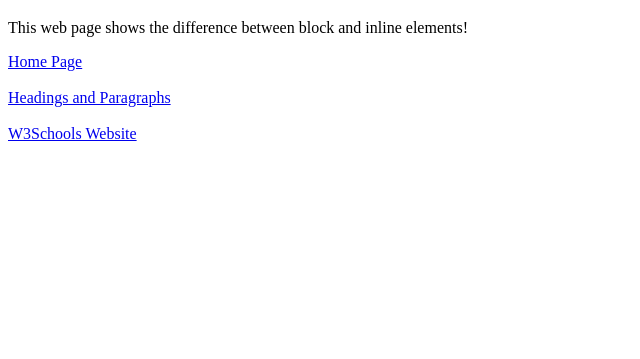
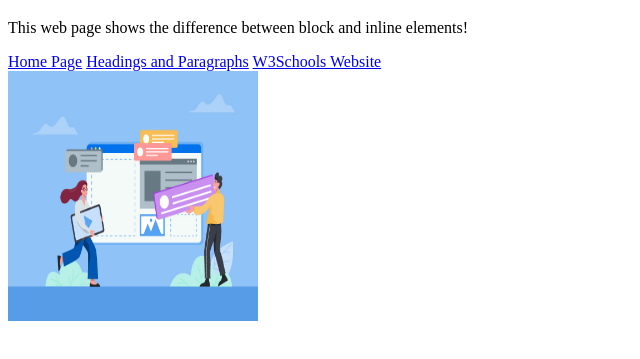
Before and after one commit to bukunmilekeatere/html-practice, a plain HTML site: page links-and-images.html in a window 1280 px wide. Shown: the part 61-420 px from the top of the page, without its empty margins (0-640 px from the left). Drawn offline with Linux system fonts and the light colour scheme.

Commit message:
Image Add

```diff
--- a/links-and-images.html
+++ b/links-and-images.html
@@ -12,14 +12,23 @@
     <p>This web page shows the difference between block and inline elements!</p>
 
     <a href="index.html">Home Page</a>
-    <br />
-    <br />
     <a href="headings-and-paragraphs.html">Headings and Paragraphs</a>
-    <br />
-    <br />
     <a href="https://www.w3schools.com/"  target="_blank">W3Schools Website</a>
     <br />
-    <br />
+<!--
+    This is an example of an image tag.
+    The src attribute is the location of the image we want to display.
+    The src attribute can be an Internet location (i.e, https://www.google.com/...),
+    but the best practice is to have your own images folder that stores all the
+    images you use on your website.
 
+    NOTE: img is a self-closing tag.
+-->
+<img
+ src="images/web image.jpg"
+ width="250px"
+ height="250px"
+ alt=""
+ />
 </body>
 </html>
```
Also changed, not shown: images/web image.jpg (added), 2 other files.
